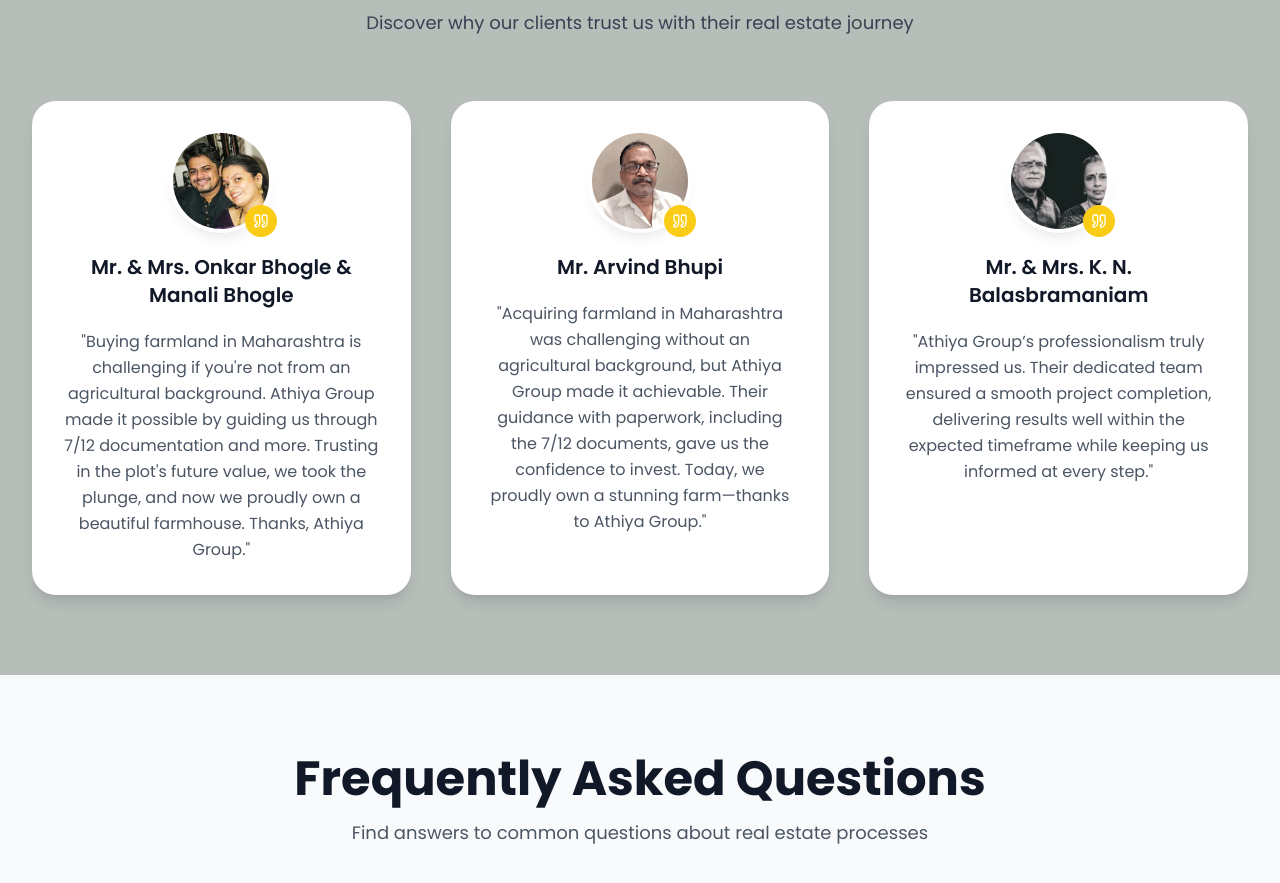
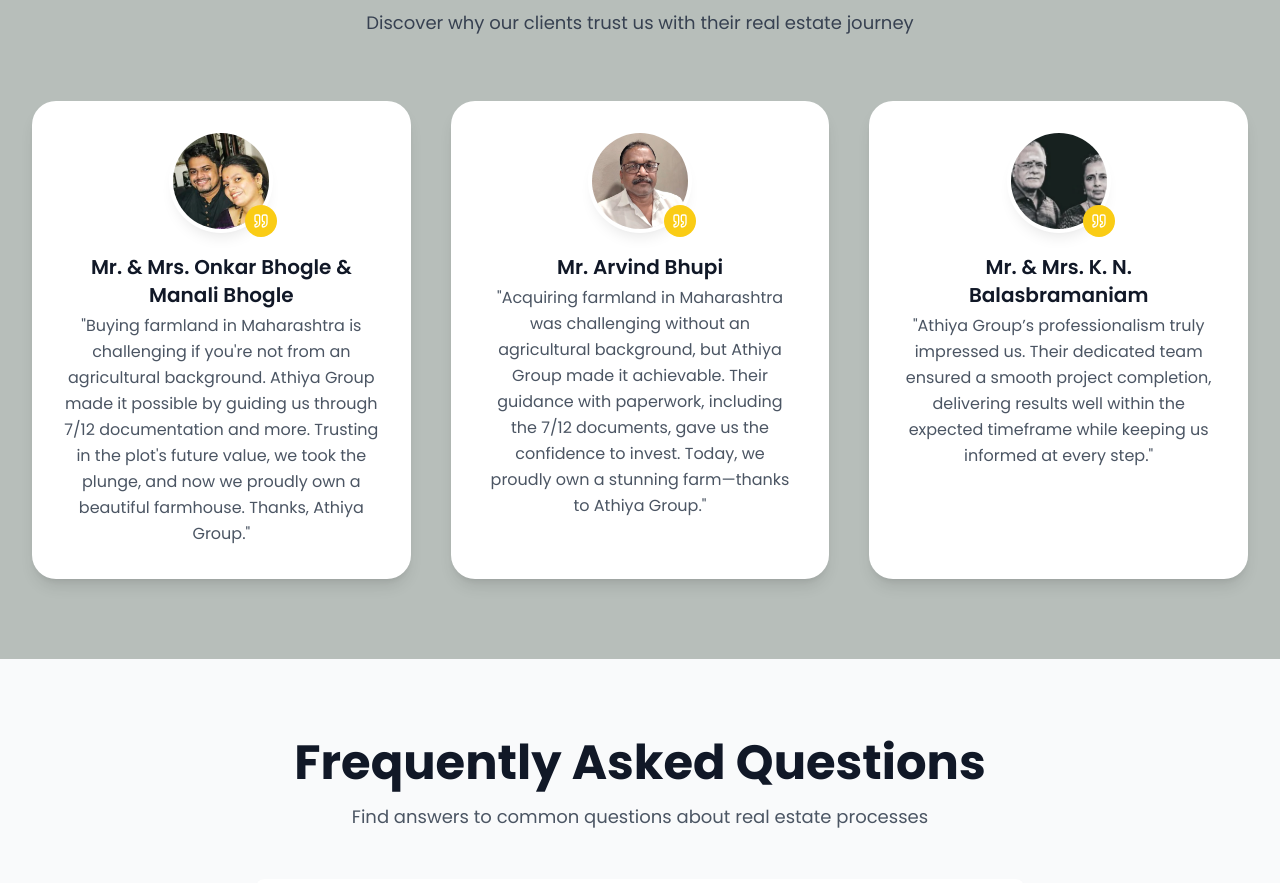
Before and after one commit to nex2link/Athiya-Group, a React (Vite) app: page / in a window 1280 px wide. Shown: the part 3799-4682 px from the top of the page. Built offline with nearby package versions, Linux system fonts and the light colour scheme.

Commit message:
Update TestimonialCard.jsx

```diff
--- a/src/components/TestimonialCard.jsx
+++ b/src/components/TestimonialCard.jsx
@@ -1,24 +1,21 @@
+  // TestimonialCard.jsx
   import { motion } from "framer-motion";
   import { Quote } from "lucide-react";
 
-// TestimonialCard.jsx
   const TestimonialCard = ({ image, name, role, testimonial, index, inView }) => {
     const cardVariants = {
       hidden: { opacity: 0, y: 20 },
       visible: {
         opacity: 1,
         y: 0,
-      transition: {
-        duration: 0.5,
-        delay: index * 0.1,
-      },
+        transition: { duration: 0.5, delay: index * 0.1 },
       },
     };
 
     return (
       <motion.div
         variants={cardVariants}
-      className="group relative bg-white p-6 sm:p-8 rounded-2xl sm:rounded-3xl
+        className="group h-full bg-white p-6 sm:p-8 rounded-2xl sm:rounded-3xl
                   flex flex-col items-center text-center
                   shadow-lg hover:shadow-xl transform transition-all duration-300
                   hover:-translate-y-1"
@@ -47,15 +44,11 @@
           {name}
         </h3>
 
-      <p className="text-sm text-gray-500 mb-4">{role}</p>
+        {role && <p className="text-sm text-gray-500 mb-2">{role}</p>}
 
         <p className="text-gray-600 text-base leading-relaxed">
           "{testimonial}"
         </p>
-
-      {/* Decorative Elements */}
-      {/* <div className="absolute top-0 left-0 w-20 h-20 bg-yellow-400/10 rounded-full -translate-x-1/2 -translate-y-1/2" /> */}
-      {/* <div className="absolute bottom-0 right-0 w-16 h-16 bg-gray-100 rounded-full translate-x-1/3 translate-y-1/3" /> */}
       </motion.div>
     );
   };
```
Lines whose indentation alone changed are shown as unchanged.
